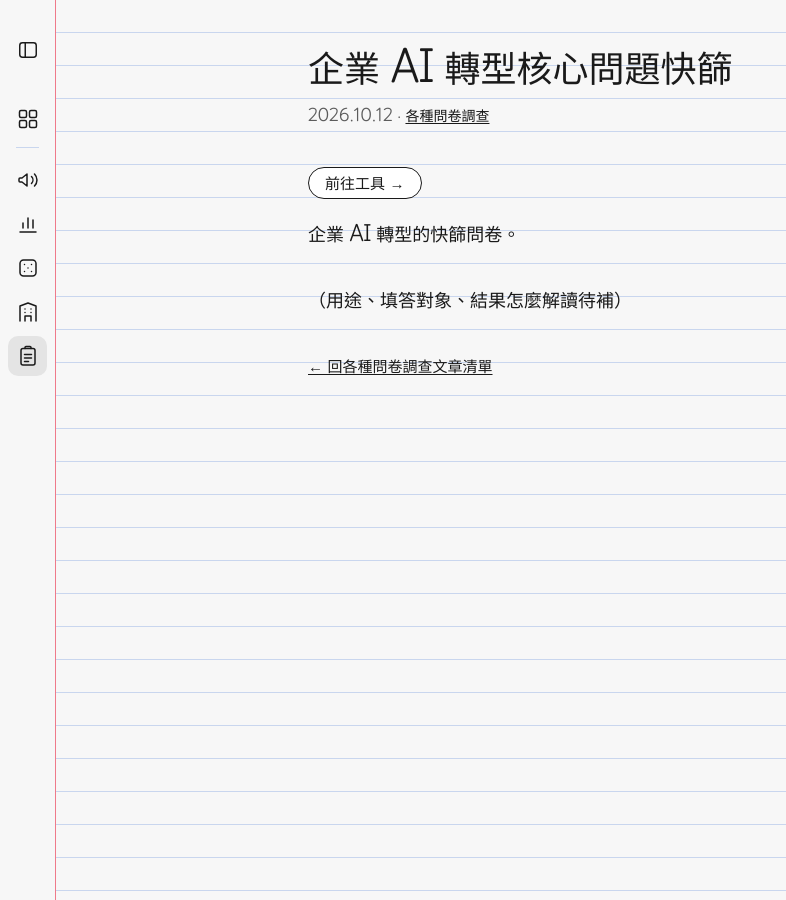
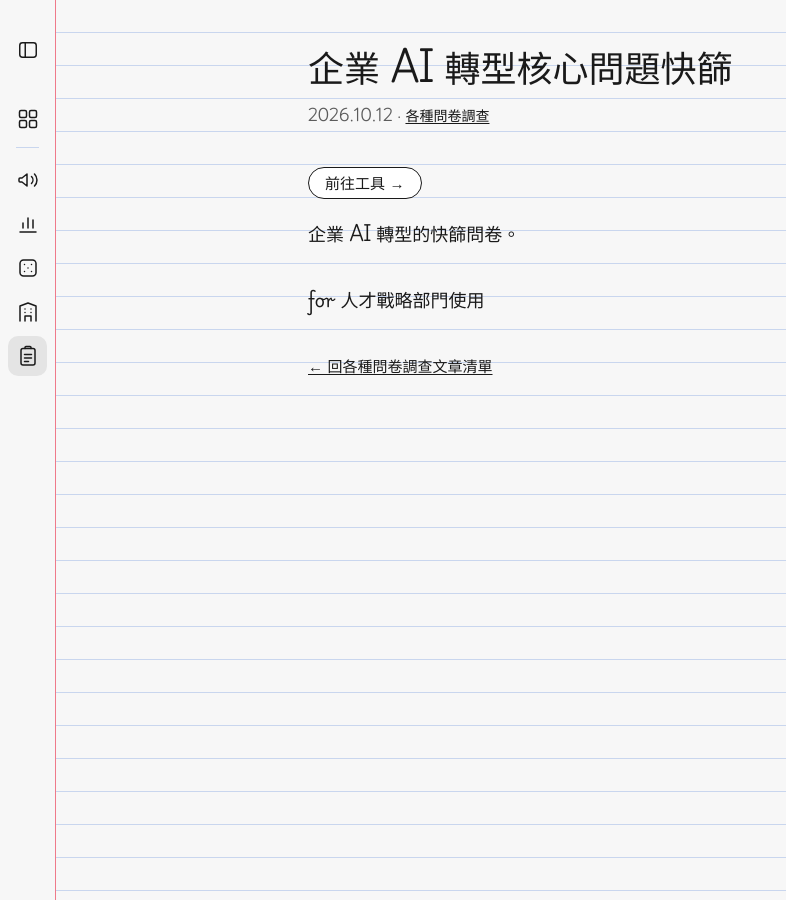
Before and after one commit to AdaSpeaking/AdaSpeaking.github.io, a Jekyll site: the page built from _posts/2026-10-12-ai-quick-screen.md, in a window 1280 px wide. Shown: the whole page, without its empty margins (0-786 px from the left). Built offline with Jekyll 4.4.1, drawn with Linux system fonts in a browser that asks for light colours; some web fonts are replaced.

Commit message:
Update _posts/2026-10-12-ai-quick-screen.md (via Pages CMS)

```diff
--- a/_posts/2026-10-12-ai-quick-screen.md
+++ b/_posts/2026-10-12-ai-quick-screen.md
@@ -7,4 +7,4 @@ tool_name: AI 轉型核心問題快篩
 ---
 企業 AI 轉型的快篩問卷。
 
-（用途、填答對象、結果怎麼解讀待補）
+for 人才戰略部門使用
```
